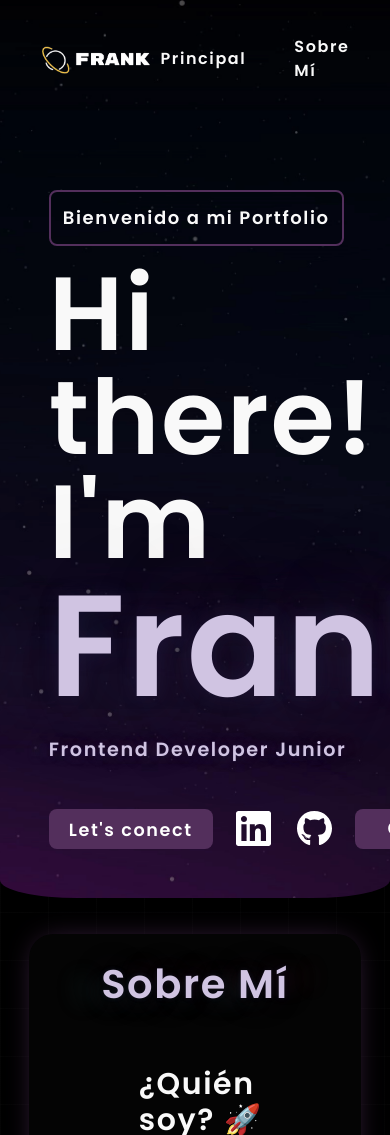
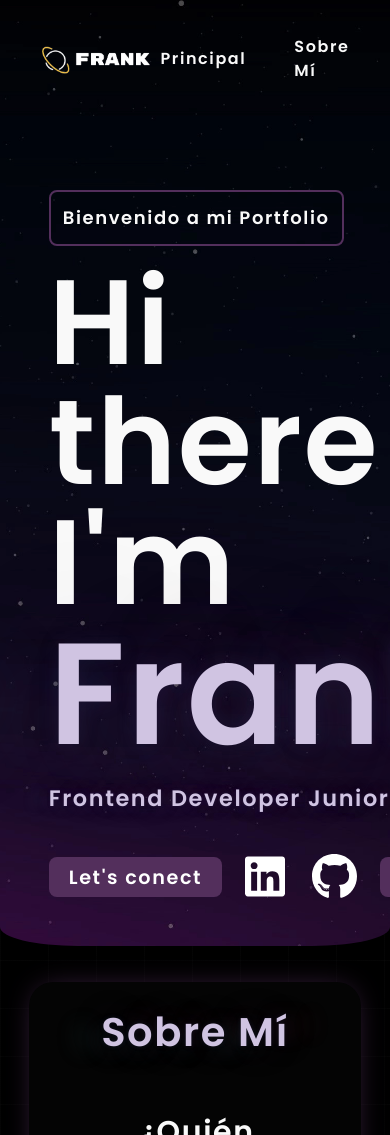
Before and after one commit to FrankmDev/FrankDev, an Astro site: page / in a window 390 px wide. Shown: the top 1135 px of the page. Built offline with nearby package versions, Linux system fonts and the light colour scheme; Astro itself is replaced by a stand-in of ours.

Commit message:
Media queries

```diff
--- a/src/components/About.astro
+++ b/src/components/About.astro
@@ -31,7 +31,7 @@ import FrankPhoto from "../../public/Frank-Photo.webp";
         Superior de Desarrollo de Aplicaciones Web, además de formarme mediante
         cursos certificados.<br />
         Descubrí la programación estudiando la carrera de Ingeniería Electrónica
-        Industrial, y decidí emprender mi camino para convertirme en Frontend Developer.
+        Industrial, pero decidí emprender mi camino hacia el desarrollo.
         <br />
         Además, como guitarrista, atleta de fuerza y profesor particular, he desarrollado
         una gran capacidad de trabajo, disciplina y perseverancia, de las que me
--- a/src/components/Hero.astro
+++ b/src/components/Hero.astro
@@ -186,19 +186,16 @@ import HeroImg from "../../public/Hero-Img.webp";
 
   @media (width<=1500px) {
     h1 {
-      font-size: 6.5rem;
+      font-size: 7.5rem;
     }
     .description {
-      font-size: 1.2rem;
+      font-size: 1.4rem;
     }
     button {
-      font-size: 1.1rem;
+      font-size: 1.2rem;
     }
     .button-wrapper div {
       font-size: 1.2rem;
     }
-    .social svg {
-      width: 35px;
-    }
   }
 </style>
```
